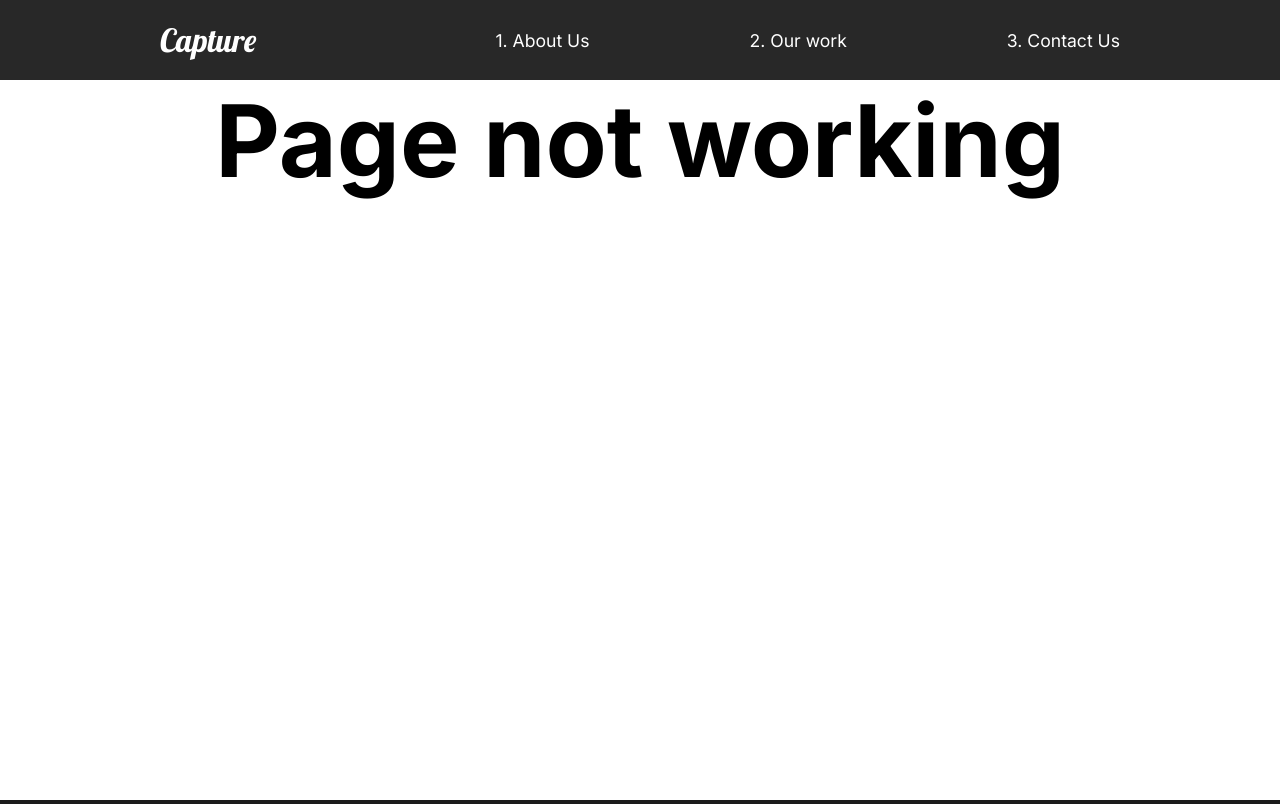
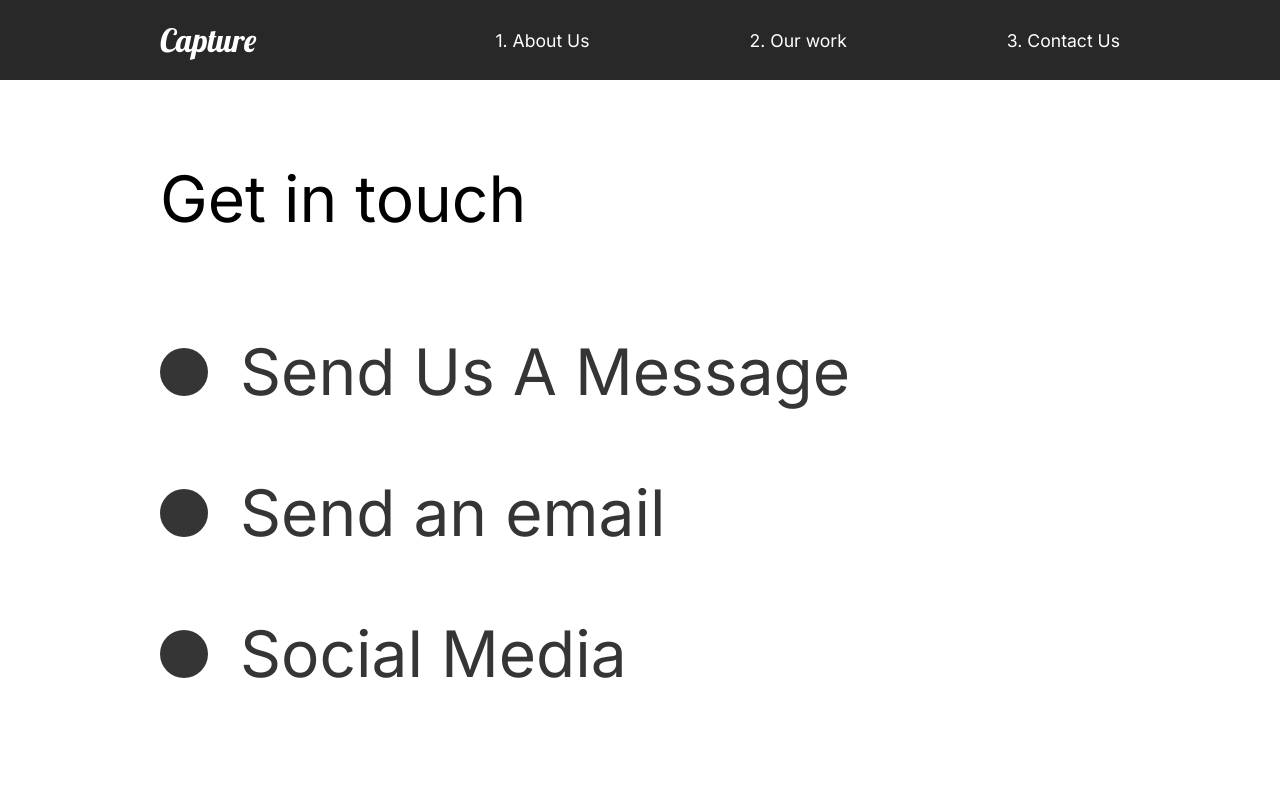
Before and after one commit to DistoRRRtion/Capture, a React (Create React App) app: page /contact in a window 1280 px wide. Built offline with nearby package versions, Linux system fonts and the light colour scheme.

Commit message:
21. Contact Animation

```diff
--- a/src/pages/ContactUS.js
+++ b/src/pages/ContactUS.js
@@ -1,22 +1,68 @@
 import styled from "styled-components";
 import { motion } from 'framer-motion';
-import { pageAnimation } from '../animation';
+import { pageAnimation, titleAnim } from '../animation';
 
 const ContactUs = () => {
   return (
-    <ContactUsCont variants={pageAnimation} initial='hidden' animate='show' exit='exit' style={{background: '#fff'}}>
-      <h1>Page not working</h1>
-    </ContactUsCont>
+    <ContactStyle variants={pageAnimation} initial='hidden' animate='show' exit='exit' style={{background: '#fff'}}>
+      <Title>
+        <Hide>
+          <motion.h2 variants={titleAnim}>Get in touch</motion.h2>
+        </Hide>
+      </Title>
+      <div>
+        <Hide>
+          <Social variants={titleAnim}>
+            <Circle/>
+            <h2>Send Us A Message</h2>
+          </Social>
+        </Hide>
+        <Hide>
+          <Social variants={titleAnim}>
+            <Circle/>
+            <h2>Send an email</h2>
+          </Social>
+        </Hide>
+        <Hide>
+          <Social variants={titleAnim}>
+            <Circle/>
+            <h2>Social Media</h2>
+          </Social>
+        </Hide>
+      </div>
+    </ContactStyle>
   )
-}
+};
 
-const ContactUsCont = styled(motion.div)`
-  height: 90vh;
-  font-size: 50px;
-  h1 {
-    display: flex;
-    justify-content: center;
-  }
+const ContactStyle = styled(motion.div)`
+  padding: 5rem 10rem;
+  color: #353535;
+  min-height: 90vh;
+`;
+
+const Title = styled.div`
+  margin-bottom: 4rem;
+  color: black;
+`;
+
+const Hide = styled.div`
+  overflow: hidden;
+`;
+
+const Circle = styled.div`
+  border-radius: 50%;
+  width: 3rem;
+  height: 3rem;
+  background: #353535;
+`;
+
+const Social = styled(motion.div)`
+   display: flex;
+   align-items: center;
+
+   h2{
+    margin: 2rem;
+   }
 `;
 
 export default ContactUs;
```
